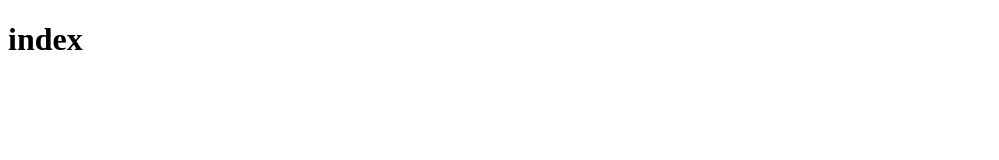
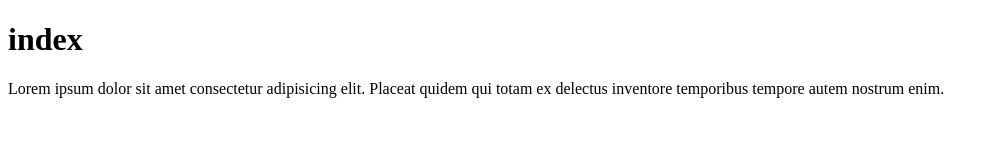
Before and after one commit to Anittamolchacko/example1, a plain HTML site: page index.html in a window 1280 px wide. Shown: the whole page, without its empty margins (0-999 px from the left). Drawn offline with Linux system fonts and the light colour scheme.

Commit message:
third commit

```diff
--- a/index.html
+++ b/index.html
@@ -8,5 +8,6 @@
 </head>
 <body>
     <h1>index</h1>
+    <p>Lorem ipsum dolor sit amet consectetur adipisicing elit. Placeat quidem qui totam ex delectus inventore temporibus tempore autem nostrum enim.</p>
 </body>
 </html>
```
